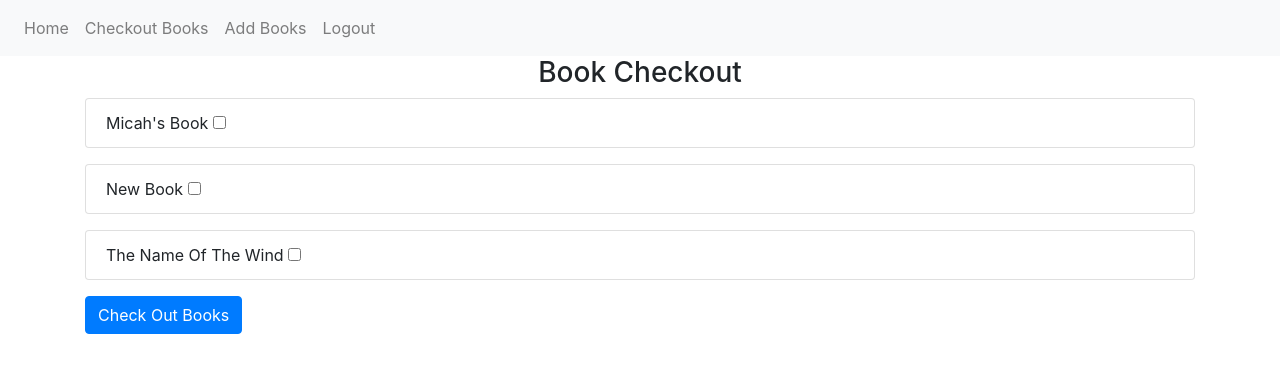
After one commit to Micah-Gafford/Library_App, a Flask app: page /checkout in a window 1280 px wide. The commit adds this page. Shown: the top 373 px of the page. Run offline with Flask 2, Linux system fonts and the light colour scheme; a user stored in the database is signed in; data comes from the database, SQL or seed files in the repository; both versions use the stored data as it was after the commit; some libraries are stand-ins or nearby versions.

Commit message:
checkout and return implemented

```diff
--- a/website/library/auth.py
+++ b/website/library/auth.py
@@ -9,6 +9,8 @@ auth = Blueprint('auth', __name__)
 # Sign up endpoint
 @auth.route('/signup', methods = ['POST', 'GET'])
 def signup():
+
+  # handle signup "POST" request from front end
   if request.method == 'POST':
     first_name = request.form.get('first_name')
     last_name = request.form.get('last_name')
@@ -43,6 +45,7 @@ def signup():
 @auth.route('/login', methods = ['POST', 'GET'])
 def login():
 
+  # handle login "POST" request from front end
   if request.method == 'POST':
     email = request.form.get('email')
     password = request.form.get('password')
--- a/website/library/models.py
+++ b/website/library/models.py
@@ -1,6 +1,7 @@
 from . import db
 from flask_login import UserMixin
 
+# schema for user table
 class User(db.Model, UserMixin):
   id = db.Column(db.Integer, primary_key=True)
   first_name = db.Column(db.String(100), nullable=False)
@@ -9,6 +10,7 @@ class User(db.Model, UserMixin):
   password = db.Column(db.String(150), nullable=False)
   books = db.relationship('Book', backref='user')
 
+# schema for book table
 class Book(db.Model):
   id = db.Column(db.Integer, primary_key=True)
   title = db.Column(db.String(100), unique=True, nullable=False)
--- a/website/library/templates/base.html
+++ b/website/library/templates/base.html
@@ -28,6 +28,7 @@
       <div class="navbar-nav">
         {% if user.is_authenticated %}
         <a class="nav-item nav-link" id="home" href="/">Home</a>
+        <a class="nav-item nav-link" id="checkout" href="/checkout">Checkout Books</a>
         <a class="nav-item nav-link" id="add_book" href="/add_book">Add Books</a>
         <a class="nav-item nav-link" id="logout" href="/logout">Logout</a>
         {% else %}
--- /dev/null
+++ b/website/library/templates/checkout.html
@@ -0,0 +1,21 @@
+{% extends "base.html" %}
+{% block title %} Checkout {% endblock %}
+
+{% block content %}
+<h3 align="center">Book Checkout</h3>
+<form method="POST">
+  <div class="form-group">
+    {% for book in books %}
+    <div class="form-group">
+      <div class="list-group">
+        <li class="list-group-item">
+          {{book.title}}
+          <input type="checkbox" id="book" name="book" value="{{book.title}}">
+        </li>
+      </div>
+    </div>
+    {% endfor %}
+    <button type="submit" class="btn btn-primary">Check Out Books</button>
+  </div>
+</form>
+{% endblock %}
--- a/website/library/templates/signup.html
+++ b/website/library/templates/signup.html
@@ -1,5 +1,5 @@
 {% extends "base.html" %}
-{% block title %} signup {% endblock %}
+{% block title %} Sign Up {% endblock %}
 
 {% block content %}
 <form method="POST">
--- a/website/library/views.py
+++ b/website/library/views.py
@@ -1,18 +1,67 @@
-from flask import Blueprint, render_template, request
+from flask import Blueprint, render_template, request, redirect, url_for, flash
 from flask_login import login_required, current_user
+from .models import Book
+from . import db
 
 views = Blueprint('views', __name__)
 
-@views.route('/')
+@views.route('/', methods=['GET', 'POST'])
 @login_required
 def home():
-  return render_template("home.html", user=current_user)
+
+  books = Book.query.filter_by(user_id=current_user.id).all()
+  return_books = request.form.getlist("book")
+
+  if request.method == 'POST':
+    for returns in return_books:
+      book = Book.query.filter_by(title=returns).first()
+      book.user_id = None
+      book.checked_out = False
+      db.session.commit()
+    return redirect(url_for('views.home'))
+
+  return render_template("home.html", user=current_user, books=books)
 
 @views.route('/add_book', methods=['GET', 'POST'])
 @login_required
 def add_book():
 
-  # if request.method == 'POST':
-  #   title = request.form.get('title')
+  # handle add book "POST" request from front end
+  if request.method == 'POST':
+    title = request.form.get('title')
+    author = request.form.get('author')
+
+    book = Book.query.filter_by(title=title).first()
+
+    if book:
+      flash('A book with this titile already exists.', category='error')
+    elif len(title) < 1:
+      flash('Please enter a title for the book.', category='error')
+    elif len(author) < 1:
+      flash('Please enter an author for the book', category='error')
+    else:
+      checked_out = False
+      new_book = Book(title=title, author=author, checked_out=checked_out)
+      db.session.add(new_book)
+      db.session.commit()
+      flash(f'{title} has been successfully added!')
+      return redirect(url_for('views.home'))
 
   return render_template("add_book.html", user=current_user)
+
+@views.route('/checkout', methods=['GET', 'POST'])
+@login_required
+def checkout():
+
+  if request.method == 'POST':
+
+    for title in request.form.getlist("book"):
+      book = Book.query.filter_by(title=title).first()
+      book.checked_out = True
+      book.user_id = current_user.id
+      db.session.commit()
+
+    return redirect(url_for("views.home"))
+
+  books = Book.query.filter_by(checked_out=False).all()
+  return render_template("checkout.html", books=books, user=current_user)
```
Also changed, not shown: website/library/templates/home.html (+21 -2 lines), website/library/library.db.
